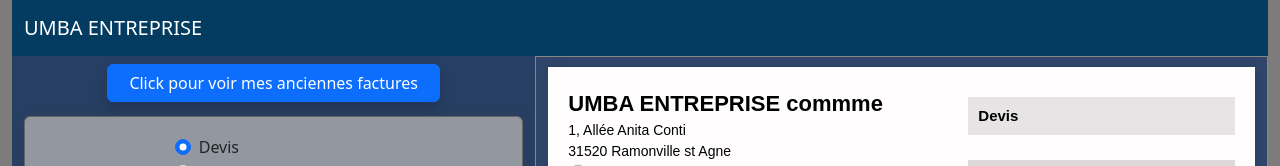
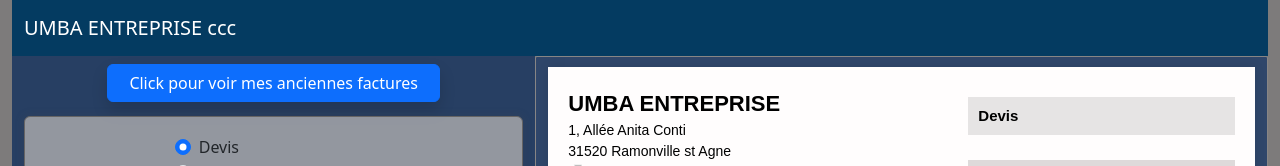
Before and after one commit to joeltnj/umba-invoice, a React (Vite) app: page / in a window 1280 px wide. Shown: the top 166 px of the page. Built offline with nearby package versions, Linux system fonts and the light colour scheme; no server answers.

Commit message:
add comme

```diff
--- a/src/facture/components/input/Invoice.jsx
+++ b/src/facture/components/input/Invoice.jsx
@@ -77,7 +77,7 @@ const Invoice = ({ documentType }) => {
             <div className="company-details">
               <div className="business-info">
                 <p>
-                  <strong>UMBA ENTREPRISE commme </strong>
+                  <strong>UMBA ENTREPRISE</strong>
                   <br />
                   1, Allée Anita Conti <br />
                   31520 Ramonville st Agne <br />
--- a/src/facture/pages/InvoicePage.jsx
+++ b/src/facture/pages/InvoicePage.jsx
@@ -141,7 +141,7 @@ const InvoicePage = () => {
           <div className="container-fluid">
             <a className="navbar-brand" href="#">
               {/* <img src="/docs/5.3/assets/brand/bootstrap-logo.svg" alt="Logo" width="30" height="24" class="d-inline-block align-text-top"> */}
-              UMBA ENTREPRISE
+              UMBA ENTREPRISE ccc
             </a>
           </div>
         </nav>
```
